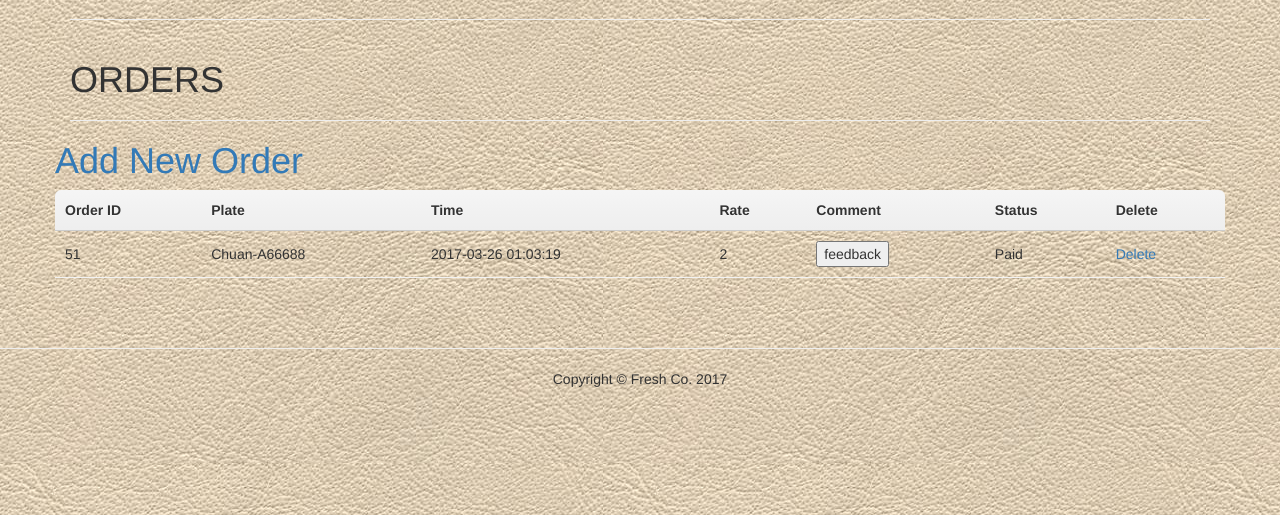
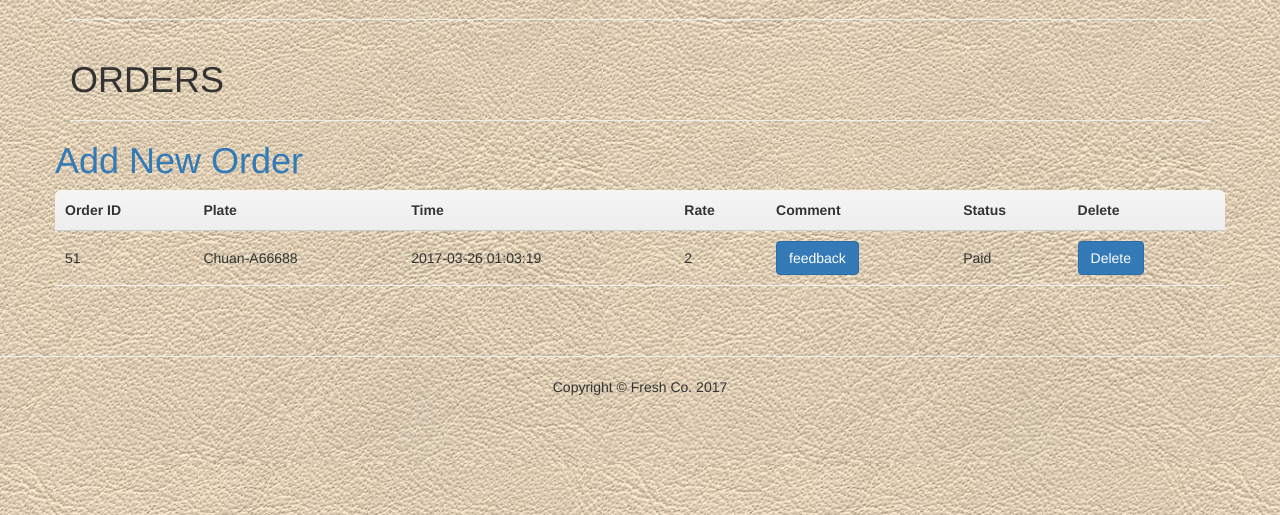
Before and after one commit to EADG6/CWMS, a PHP site: page /index.php?page=order in a window 1280 px wide. Shown: the part 51-566 px from the top of the page. Run offline with PHP 8.4, Linux system fonts and the light colour scheme; a user stored in the database is signed in; data comes from the database, SQL or seed files in the repository; some libraries are stand-ins or nearby versions.

Commit message:
change order buttons

```diff
--- a/app/addorder.php
+++ b/app/addorder.php
@@ -1,3 +1,4 @@
+<body background="/CWMS/static/img/bg5.jpg">
 <div class="col-sm-8 col-sm-offset-2">
 <h1>Add Order!</h1>
 </div>
@@ -56,3 +57,4 @@ This form is to add order
 			<input type="submit" value="Submit" class="btn btn-primary">
 		</div>
 		</form>
+</body>
--- a/app/order.php
+++ b/app/order.php
@@ -57,7 +57,7 @@
     						 	   var name = prompt("Write down your","");
 						 	  }
   						 	</script>
-						 	 <input type="button" onClick="disp_prompt()" value="feedback" />
+						 	 <input type="button" onClick="disp_prompt()" value="feedback" class="btn btn-primary"/>
 						 </form>
 					 </td>
 
@@ -72,7 +72,7 @@
 						?>
 					 </td>
 					 <td>
-						<a href ="javascript:if(confirm('Are You Sure to Delete?'))location='index.php?page=order&id=<?php echo $row_orders['id']?>'">Delete </a>
+						<a href ="javascript:if(confirm('Are You Sure to Delete?'))location='index.php?page=order&id=<?php echo $row_orders['id']?>'" class="btn btn-primary">Delete </a>
 					 </td>
 					</tr>
 		 				<?php
```
